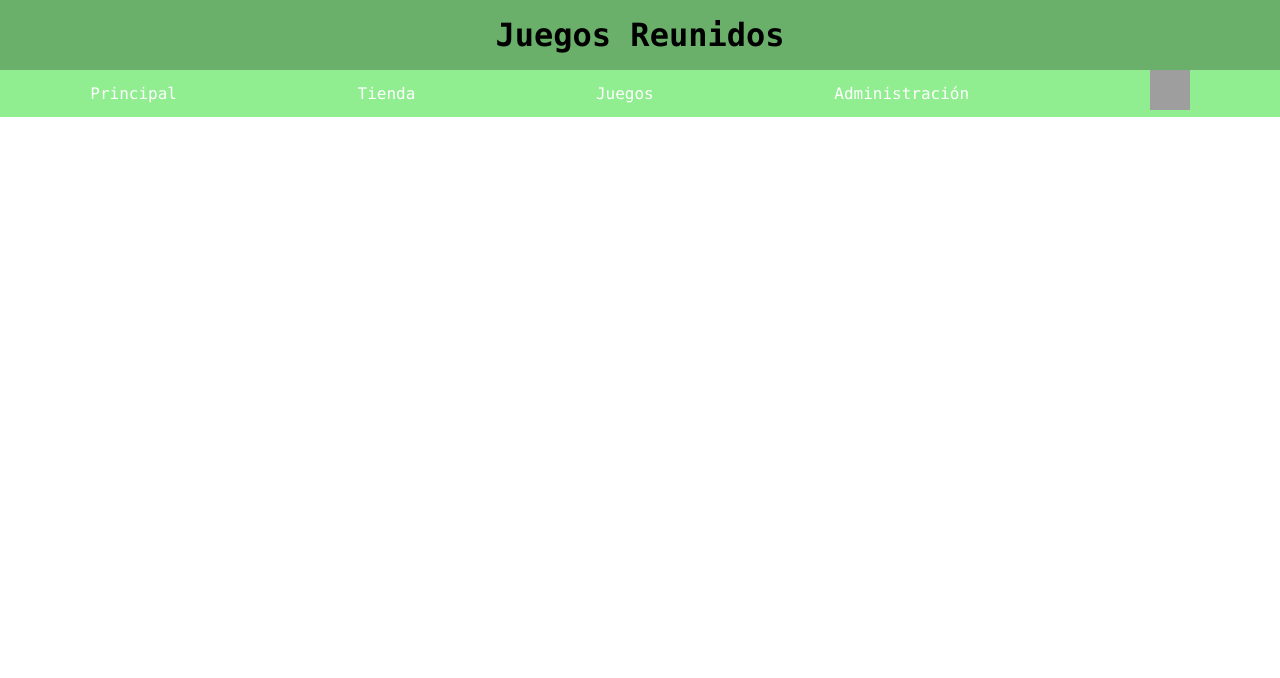
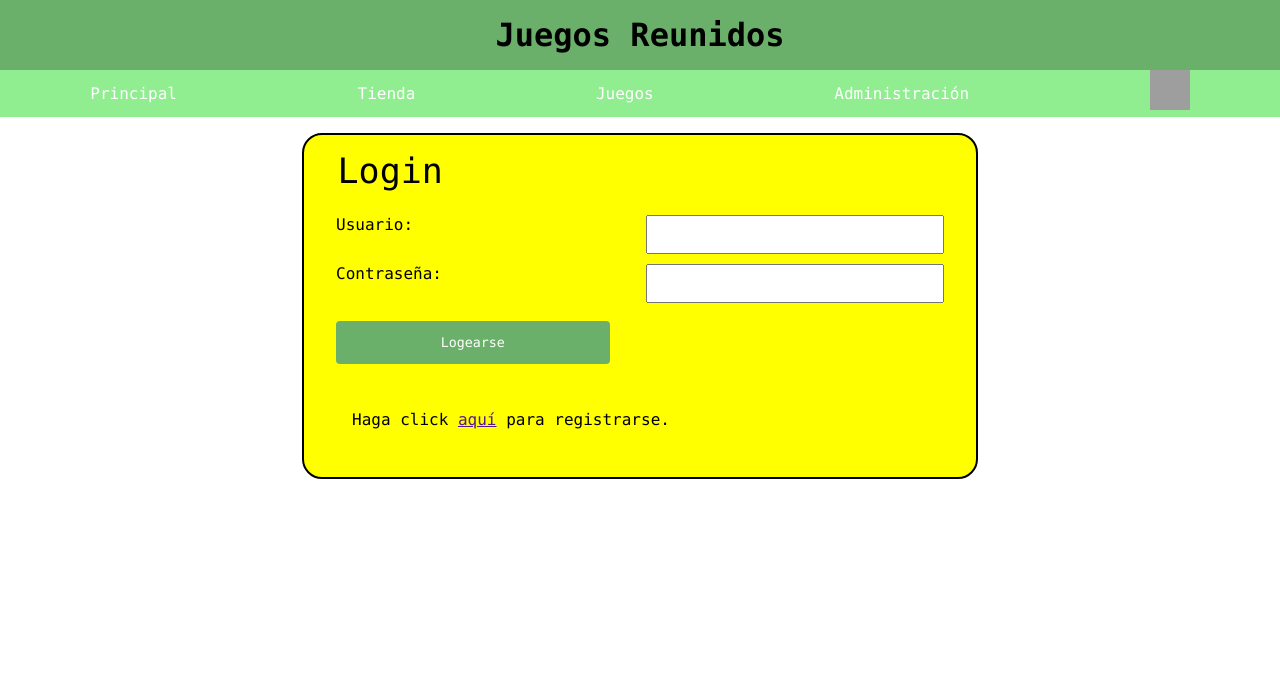
Before and after one commit to AncheJeez/DesarrolloWebEnCliente, a PHP site: page / in a window 1280 px wide. Shown: the top 678 px of the page. Run offline with PHP 8.4, Linux system fonts and the light colour scheme; grey boxes are pictures that could not be loaded.

Commit message:
hecho login en juegos reunidos y cambiado svg de sidebar

```diff
--- a/cliente_principal/index.html
+++ b/cliente_principal/index.html
@@ -31,11 +31,28 @@
         </div>
     </header>
     <main>
+
+        <div class="container-login">
+            <p>Login</p>
+            <form id="loginForm" action="" method="post">
+                    <label for="usuario">Usuario:</label>
+                    <input type="text" id="usuario" name="user_name"/>
+
+                    <label for="password">Contraseña:</label>
+                    <input type="password" id="password" name="user_password"/>
+                    <input type="submit" value="Logearse">
+            </form>
+            <div class="registro">
+                Haga click <a href="">aquí</a> para registrarse.
+            </div>
+        </div>
+
         <div id="sidebar" class="sidebar">
             <div id="back-button" class="clickable">
-                <img src="/imagenes/arrow_back.svg" alt="Back" />
+                <img src="/imagenes/arrow_forward.svg" alt="Back" />
             </div>
-            texto de prueba
+            <button id="close-session-button">Cerrar sesión</button>
+            <button id="borrar-datos-almacenados-button">Borrar todos los datos almacenados</button>
         </div>
     </main>
     <footer>
--- a/cliente_principal/script.js
+++ b/cliente_principal/script.js
@@ -1,10 +1,7 @@
+const listaUsers = [{user: "admin", password: "admin"},{user: "andres", password: "andres"},{user: "testing", password: "testing"}];
+
+//sidebar
 const sidebar = document.getElementById('sidebar');
-// const profileButton = document.getElementById('profile-button');
-
-// profileButton.addEventListener('click', () => {
-//     sidebar.classList.add('active');
-// });
-
 document.getElementById("profile-button").onclick = () => {
     sidebar.classList.toggle('active');
 };
@@ -12,3 +9,34 @@ document.getElementById("profile-button").onclick = () => {
 document.getElementById("back-button").onclick = () => {
     sidebar.classList.toggle('active');
 }
+//formularip
+document.getElementById("loginForm").addEventListener("submit", function (e) {
+    e.preventDefault();
+    const givenUsername = document.getElementById("usuario").value;
+    const givenPassword = document.getElementById("password").value;
+    var flag = false;
+    for(var i=0, count = listaUsers.length; i< count; i++){
+        console.log("test1");
+        if(listaUsers[i].user == givenUsername && listaUsers[i].password == givenPassword){
+            console.log("test2");
+            localStorage.setItem("user", givenUsername);
+            localStorage.setItem("password", givenPassword);
+            flag = true;
+            alert("Usuario correcto, está guardados los datos localmente");
+            break;
+        }
+    }
+    if(!flag){
+        alert("Usuario o contraseña no existe");
+    }
+});
+
+//borrar sesion
+document.getElementById("close-session-button").onclick = () => {
+    localStorage.removeItem("user");
+    localStorage.removeItem("password");
+}
+//borrar datos almacenados
+document.getElementById("borrar-datos-almacenados-button").onclick = () => {
+    localStorage.clear();
+}
--- a/cliente_principal/styles.css
+++ b/cliente_principal/styles.css
@@ -74,6 +74,57 @@ body .container-nav .clickable img {
 body .container-nav .clickable:hover {
   background-color: red;
 }
+body main {
+  display: flex;
+  justify-content: center;
+}
+body main .container-login {
+  background-color: yellow;
+  width: 50%;
+  height: 30%;
+  border-radius: 20px;
+  border: 2px solid black;
+  margin: 1em;
+  padding: 1em;
+  display: flex;
+  flex-direction: column;
+}
+body main .container-login p {
+  font-size: 35px;
+  padding-left: 0.5em;
+}
+body main .container-login form {
+  padding: 1em;
+  padding-top: 1.5em;
+  display: flex;
+  flex-wrap: wrap;
+  justify-content: space-between;
+}
+body main .container-login form label {
+  min-width: 48%;
+  margin-bottom: 10px;
+}
+body main .container-login form input[type=text], body main .container-login form input[type=password] {
+  min-width: 45%;
+  margin-bottom: 10px;
+  padding: 10px;
+}
+body main .container-login form input[type=submit] {
+  width: 100%;
+  background-color: rgb(106, 176, 106);
+  color: white;
+  padding: 14px;
+  margin: 8px 0;
+  border: none;
+  border-radius: 4px;
+  cursor: pointer;
+  max-width: 45%;
+}
+body main .container-login .registro {
+  margin-top: auto;
+  padding-bottom: 2em;
+  margin-left: 2em;
+}
 body main .sidebar {
   background-color: purple;
   top: 0;
--- a/cliente_principal/styles.scss
+++ b/cliente_principal/styles.scss
@@ -81,6 +81,62 @@ body{
     }
 
     main{
+        display: flex;
+        justify-content: center;
+        .container-login{
+            background-color: yellow;
+            width: 50%;
+            height: 30%;
+            border-radius: 20px;
+            border: 2px solid black;
+            margin: 1em;
+            padding: 1em;
+            display: flex;
+            flex-direction: column;
+            p{
+                font-size: 35px;
+                padding-left: 0.5em;
+            }
+            form{
+                padding: 1em;
+                padding-top: 1.5em;
+                display: flex;
+                flex-wrap: wrap;
+                justify-content: space-between;
+
+                label {
+                    min-width: 48%;
+                    margin-bottom: 10px;
+                }
+
+                input[type=text], input[type=password] {
+                    min-width: 45%;
+                    margin-bottom: 10px;
+                    padding: 10px;
+                }
+
+                input[type=submit] {
+                    width: 100%;
+                    background-color: rgba(106, 176, 106);
+                    color: white;
+                    padding: 14px;
+                    margin: 8px 0;
+                    border: none;
+                    border-radius: 4px;
+                    cursor: pointer;
+                    max-width: 45%;
+                }
+
+
+            }
+
+            .registro{
+                margin-top: auto;
+                padding-bottom: 2em;
+                margin-left: 2em;
+            }
+        }
+
         .sidebar{
             background-color: purple;
             top: 0;
```
Also changed, not shown: imagenes/arrow_forward.svg (added), 1 other file.
